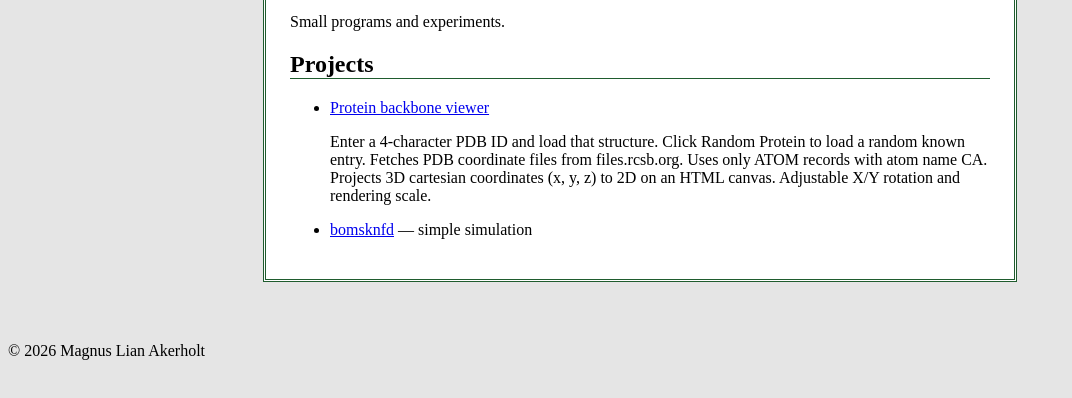
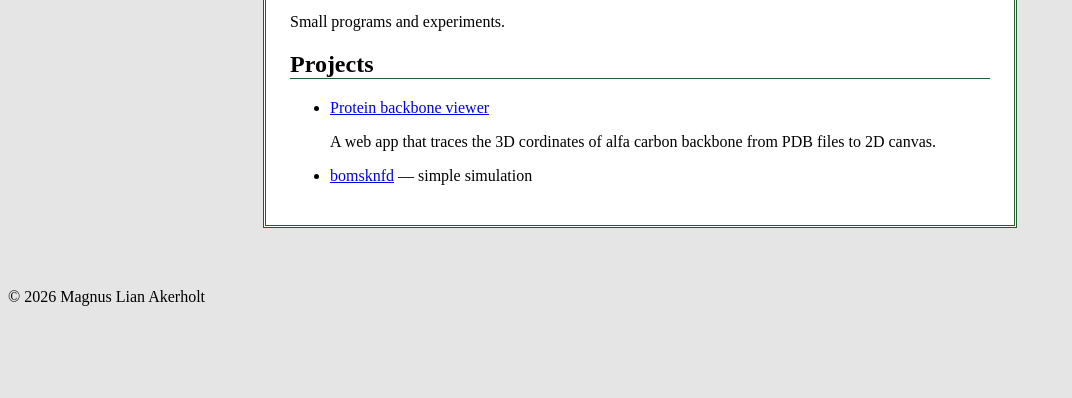
Before and after one commit to mlakerholt/mlakerholt.github.io, a plain HTML site: page apps/index.html in a window 1280 px wide. Shown: the part 188-586 px from the top of the page, without its empty margins (0-1072 px from the left). Drawn offline with Linux system fonts and the light colour scheme.

Commit message:
Update index.html

```diff
--- a/apps/index.html
+++ b/apps/index.html
@@ -30,13 +30,8 @@ Small programs and experiments.
 <ul>
 
 <li>
-<a href="https://github.com/mlakerholt/acarbonvisual">Protein backbone viewer</a>
-<p>Enter a 4-character PDB ID and load that structure.
-Click Random Protein to load a random known entry.
-Fetches PDB coordinate files from files.rcsb.org.
-Uses only ATOM records with atom name CA.
-Projects 3D cartesian coordinates (x, y, z) to 2D on an HTML canvas.
-Adjustable X/Y rotation and rendering scale.</p>
+<a href="https://mlakerholt.github.io/acarbonvisual/">Protein backbone viewer</a>
+<p>A web app that traces the 3D cordinates of alfa carbon backbone from PDB files to 2D canvas.</p>
 </li>
 
 <li>
```
